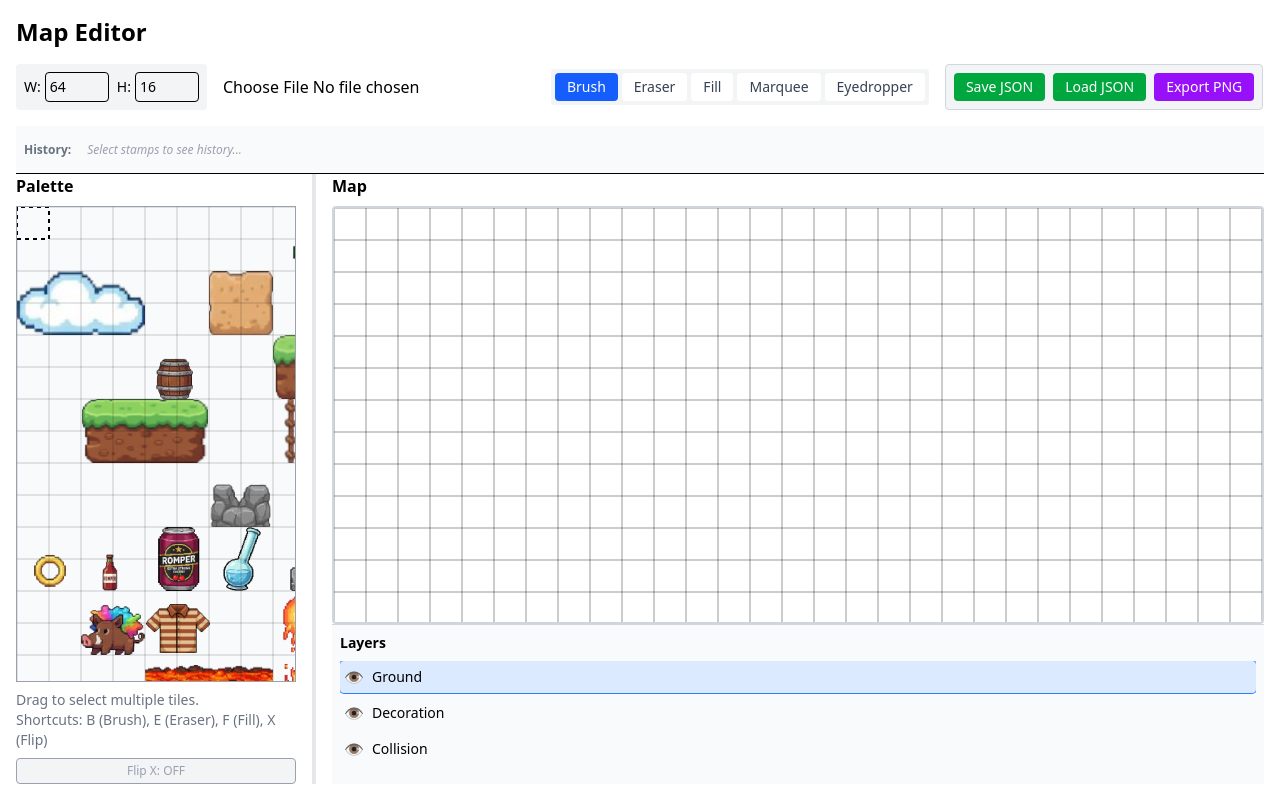
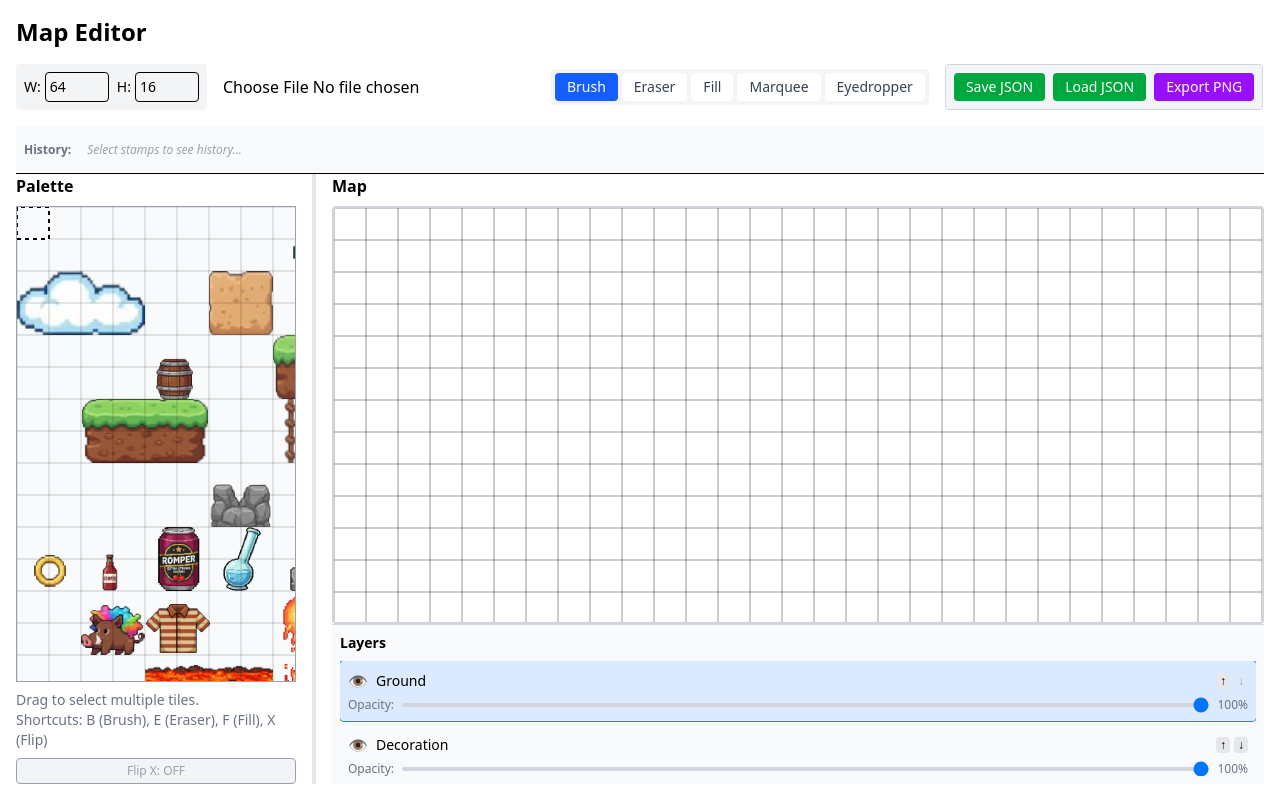
Before and after one commit to RezixDev/map-editor, a React (Vite) app: page / in a window 1280 px wide. Built offline with nearby package versions, Linux system fonts and the light colour scheme.

Commit message:
feat: Add layer opacity and reordering controls, and implement brush mirroring for custom brushes.

```diff
--- a/src/components/editor/LayerPanel.tsx
+++ b/src/components/editor/LayerPanel.tsx
@@ -4,10 +4,18 @@ type LayerPanelProps = {
     layers: Layer[];
     activeLayerIndex: number;
     setActiveLayerIndex: (index: number) => void;
-    onToggleVisibility: (index: number) => void;
+    onOpacityChange: (index: number, opacity: number) => void;
+    onMoveLayer: (index: number, direction: 'up' | 'down') => void;
 };
 
-export function LayerPanel({ layers, activeLayerIndex, setActiveLayerIndex, onToggleVisibility }: LayerPanelProps) {
+export function LayerPanel({
+    layers,
+    activeLayerIndex,
+    setActiveLayerIndex,
+    onToggleVisibility,
+    onOpacityChange,
+    onMoveLayer
+}: LayerPanelProps) {
     return (
         <div className="h-40 border-t border-gray-300 bg-gray-50 p-2 flex flex-col">
             <h4 className="text-sm font-bold mb-2">Layers</h4>
@@ -15,9 +23,11 @@ export function LayerPanel({ layers, activeLayerIndex, setActiveLayerIndex, onTo
                 {layers.map((layer, index) => (
                     <div
                         key={layer.id}
-                        className={`flex items-center p-1 rounded cursor-pointer ${activeLayerIndex === index ? "bg-blue-100 ring-1 ring-blue-500" : "hover:bg-gray-100"}`}
+                        className={`flex flex-col p-2 rounded cursor-pointer ${activeLayerIndex === index ? "bg-blue-100 ring-1 ring-blue-500" : "hover:bg-gray-100"}`}
                         onClick={() => setActiveLayerIndex(index)}
                     >
+                        <div className="flex items-center justify-between mb-1">
+                            <div className="flex items-center">
                                 <button
                                     className="mr-2 text-gray-500 hover:text-black"
                                     onClick={(e) => {
@@ -27,7 +37,47 @@ export function LayerPanel({ layers, activeLayerIndex, setActiveLayerIndex, onTo
                                 >
                                     {layer.visible ? "👁️" : "🚫"}
                                 </button>
-                        <span className={`text-sm select-none ${!layer.visible && "text-gray-400"}`}>{layer.name}</span>
+                                <span className={`text-sm font-medium select-none ${!layer.visible && "text-gray-400"}`}>{layer.name}</span>
+                            </div>
+                            <div className="flex items-center space-x-1">
+                                <button
+                                    className="px-1 text-xs bg-gray-200 hover:bg-gray-300 rounded disabled:opacity-30"
+                                    disabled={index === layers.length - 1}
+                                    onClick={(e) => {
+                                        e.stopPropagation();
+                                        onMoveLayer(index, 'up');
+                                    }}
+                                    title="Move Up"
+                                >
+                                    ↑
+                                </button>
+                                <button
+                                    className="px-1 text-xs bg-gray-200 hover:bg-gray-300 rounded disabled:opacity-30"
+                                    disabled={index === 0}
+                                    onClick={(e) => {
+                                        e.stopPropagation();
+                                        onMoveLayer(index, 'down');
+                                    }}
+                                    title="Move Down"
+                                >
+                                    ↓
+                                </button>
+                            </div>
+                        </div>
+
+                        <div className="flex items-center space-x-2" onClick={(e) => e.stopPropagation()}>
+                            <span className="text-xs text-gray-500 w-12">Opacity:</span>
+                            <input
+                                type="range"
+                                min="0"
+                                max="1"
+                                step="0.1"
+                                value={layer.opacity}
+                                onChange={(e) => onOpacityChange(index, parseFloat(e.target.value))}
+                                className="w-full h-1 bg-gray-300 rounded-lg appearance-none cursor-pointer"
+                            />
+                            <span className="text-xs text-gray-500 w-8 text-right">{Math.round(layer.opacity * 100)}%</span>
+                        </div>
                     </div>
                 ))}
             </div>
--- a/src/components/editor/MapCanvas.tsx
+++ b/src/components/editor/MapCanvas.tsx
@@ -157,7 +157,11 @@ export function MapCanvas({
                     // Render Custom Brush
                     Object.entries(customBrush.data).forEach(([key, tileData]) => {
                         const [dx, dy] = key.split(",").map(Number);
-                        const drawX = gridX + (dx * TILE_WIDTH);
+
+                        // Mirror ghost layout
+                        const finalDx = isFlipped ? (customBrush.width - 1 - dx) : dx;
+
+                        const drawX = gridX + (finalDx * TILE_WIDTH);
                         const drawY = gridY + (dy * TILE_HEIGHT);
 
                         const tilesPerRow = Math.floor(image.width / TILE_WIDTH);
--- a/src/editor/MapEditor.tsx
+++ b/src/editor/MapEditor.tsx
@@ -433,7 +433,11 @@ export function MapEditor() {
                 // Unified Paint Logic
                 Object.entries(customBrush.data).forEach(([key, tileData]) => {
                     const [dx, dy] = key.split(",").map(Number);
-                    const targetX = gridX + (dx * TILE_WIDTH);
+
+                    // Mirror the brush layout if flipped
+                    const finalDx = isFlipped ? (customBrush.width - 1 - dx) : dx;
+
+                    const targetX = gridX + (finalDx * TILE_WIDTH);
                     const targetY = gridY + (dy * TILE_HEIGHT);
 
                     if (targetX >= pixelWidth || targetY >= pixelHeight) return;
@@ -710,6 +714,28 @@ export function MapEditor() {
                                 draft[index].visible = !draft[index].visible;
                             });
                         }}
+                        onOpacityChange={(index, opacity) => {
+                            setLayers(draft => {
+                                draft[index].opacity = opacity;
+                            });
+                        }}
+                        onMoveLayer={(index, direction) => {
+                            setLayers(draft => {
+                                const targetIndex = direction === 'up' ? index + 1 : index - 1;
+                                if (targetIndex < 0 || targetIndex >= draft.length) return;
+
+                                const temp = draft[index];
+                                draft[index] = draft[targetIndex];
+                                draft[targetIndex] = temp;
+
+                                // Update active index if we moved the active layer or swapped with it
+                                if (activeLayerIndex === index) {
+                                    setActiveLayerIndex(targetIndex);
+                                } else if (activeLayerIndex === targetIndex) {
+                                    setActiveLayerIndex(index);
+                                }
+                            });
+                        }}
                     />
                 </div>
             </div>
```
Lines whose indentation alone changed are shown as unchanged.
